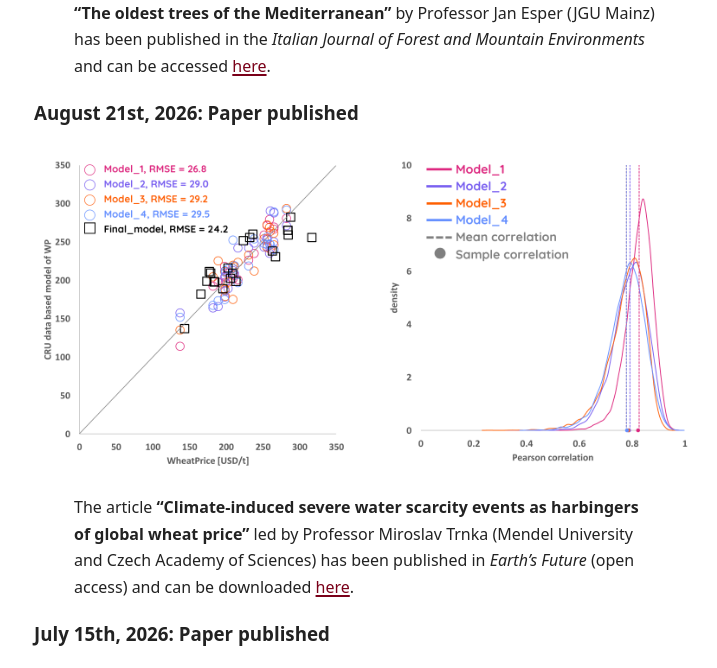
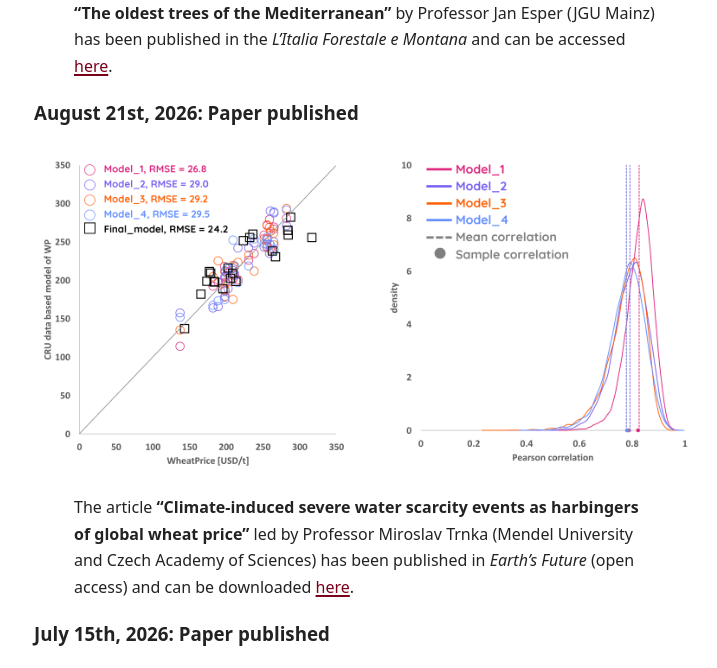
Before and after one commit to mcatorbenson/mcatorbenson.github.io, a Jekyll site: the page built from news/index.md, in a window 1280 px wide and 900 px high, scrolled down 419 px, cut to the strip 232-900 px from the top of the window. Shown: the whole strip, without its empty margins (274-991 px from the left). Built offline with Jekyll 4.4.1, drawn with Linux system fonts in a browser that asks for light colours.

Commit message:
Update index.md

```diff
--- a/news/index.md
+++ b/news/index.md
@@ -6,10 +6,10 @@ title: News
 # News
 ### October 7th, 2026: Review paper published
 <a href="../assets/temp/esper26IJFME.png" class="lightbox">
-    <img src="../assets/temp/esper26IJFME.png" alt="Esper 2026 - Italian Journal of Forest and Mountain Environments">
+    <img src="../assets/temp/esper26IJFME.png" alt="Esper 2026 - L'Italia Forestale e Montana">
 </a>
 
-> **"The oldest trees of the Mediterranean"** by Professor Jan Esper (JGU Mainz) has been published in the *Italian Journal of Forest and Mountain Environments* and can be accessed [here](https://italiaforestalemontana.it/index.php/ifm/article/view/1249).
+> **"The oldest trees of the Mediterranean"** by Professor Jan Esper (JGU Mainz) has been published in the *L'Italia Forestale e Montana* and can be accessed [here](https://italiaforestalemontana.it/index.php/ifm/article/view/1249).
 
 ### August 21st, 2026: Paper published
 <a href="../assets/temp/trnka26EF.png" class="lightbox">
```
